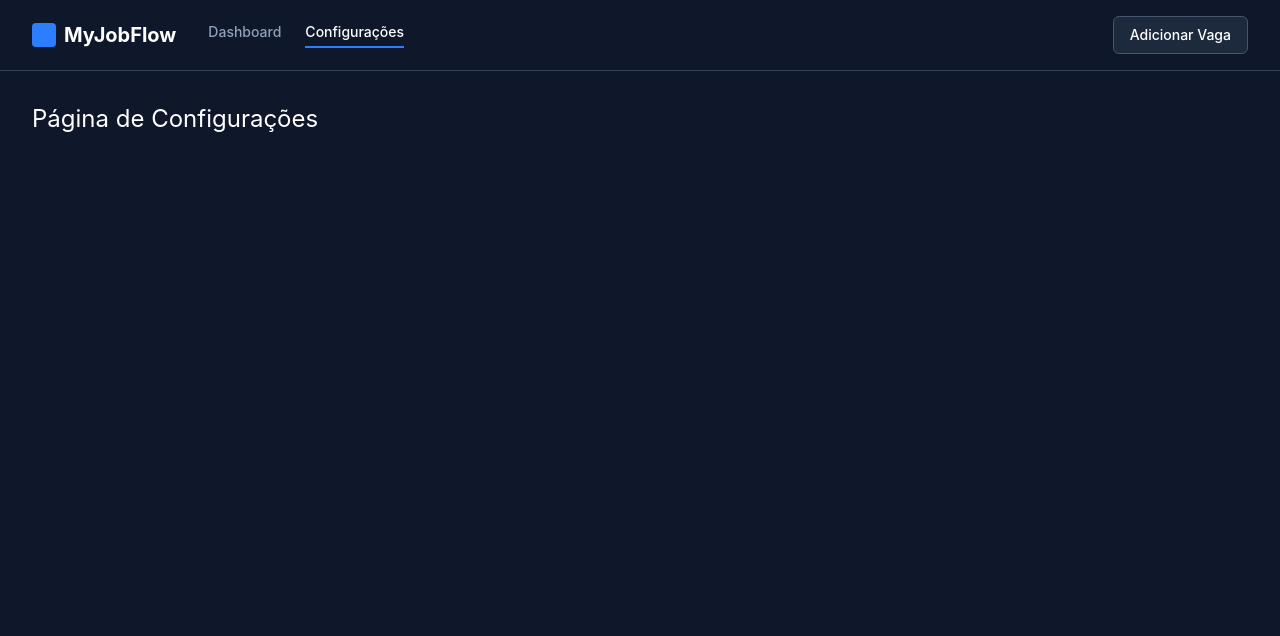
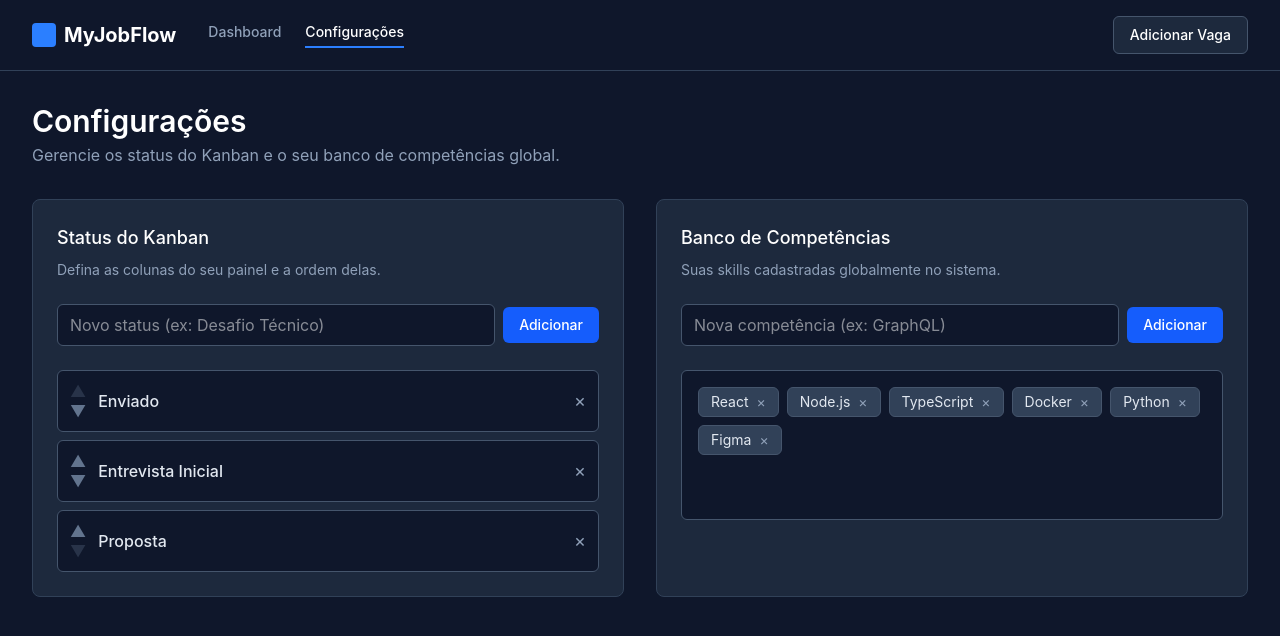
Before and after one commit to NicolasES/my-job-flow, a React (Vite) app in the folder my-job-flow/: page /configurations in a window 1280 px wide. Shown: the top 636 px of the page. Built offline with nearby package versions, Linux system fonts and the light colour scheme.

Commit message:
feat: implement status management and skill inventory in configurations page

```diff
--- a/my-job-flow/src/pages/Configurations.tsx
+++ b/my-job-flow/src/pages/Configurations.tsx
@@ -1,3 +1,179 @@
+import { useState } from "react";
+import { TextInput } from "../components/form/TextInput";
+import { SkillTag } from "../components/form/SkillTag";
+
+interface Status {
+    id: string;
+    name: string;
+}
+
 export default function Configurations() {
-    return <div className="p-8"><h1 className="text-white text-2xl">Página de Configurações</h1></div>
+    const [statuses, setStatuses] = useState<Status[]>([
+        { id: '1', name: 'Enviado' },
+        { id: '2', name: 'Entrevista Inicial' },
+        { id: '3', name: 'Proposta' }
+    ]);
+    const [newStatusName, setNewStatusName] = useState("");
+    const [editingStatusId, setEditingStatusId] = useState<string | null>(null);
+    const [editingStatusText, setEditingStatusText] = useState("");
+
+    const handleAddStatus = () => {
+        if (!newStatusName.trim()) return;
+        const newStatus: Status = { id: Date.now().toString(), name: newStatusName };
+        setStatuses([...statuses, newStatus]);
+        setNewStatusName("");
+    };
+
+    const handleRemoveStatus = (idToRemove: string) => {
+        setStatuses(statuses.filter(status => status.id !== idToRemove));
+    };
+
+    const handleSaveEditStatus = () => {
+        setStatuses(statuses.map(s => s.id === editingStatusId ? { ...s, name: editingStatusText } : s));
+        setEditingStatusId(null);
+    };
+
+    const handleMoveStatus = (index: number, direction: 'up' | 'down') => {
+        if (direction === 'up' && index === 0) return;
+        if (direction === 'down' && index === statuses.length - 1) return;
+
+        const newStatuses = [...statuses];
+        const targetIndex = direction === 'up' ? index - 1 : index + 1;
+
+        [newStatuses[index], newStatuses[targetIndex]] = [newStatuses[targetIndex], newStatuses[index]];
+        setStatuses(newStatuses);
+    };
+
+    const [skills, setSkills] = useState<string[]>(['React', 'Node.js', 'TypeScript', 'Docker', 'Python', 'Figma']);
+    const [newSkillName, setNewSkillName] = useState("");
+
+    const handleAddSkill = () => {
+        if (!newSkillName.trim() || skills.includes(newSkillName.trim())) return;
+        setSkills([...skills, newSkillName.trim()]);
+        setNewSkillName("");
+    };
+
+    const handleRemoveSkill = (skillToRemove: string) => {
+        setSkills(skills.filter(skill => skill !== skillToRemove));
+    };
+
+
+    return (
+        <div className="flex flex-col h-full p-8 overflow-y-auto custom-scrollbar">
+            <div className="mb-8">
+                <h1 className="text-3xl font-semibold text-white">Configurações</h1>
+                <p className="text-slate-400 mt-1">Gerencie os status do Kanban e o seu banco de competências global.</p>
+            </div>
+
+            <div className="grid grid-cols-1 lg:grid-cols-2 gap-8 max-w-7xl">
+
+                <section className="bg-slate-800 p-6 rounded-lg border border-slate-700">
+                    <h2 className="text-lg font-medium text-white mb-2">Status do Kanban</h2>
+                    <p className="text-sm text-slate-400 mb-6">Defina as colunas do seu painel e a ordem delas.</p>
+
+                    <div className="flex gap-2 items-center mb-6">
+                        <div className="flex-1">
+                            <TextInput
+                                id="newStatus"
+                                placeholder="Novo status (ex: Desafio Técnico)"
+                                value={newStatusName}
+                                onChange={(e) => setNewStatusName(e.target.value)}
+                                onKeyDown={(e) => e.key === 'Enter' && handleAddStatus()}
+                            />
+                        </div>
+                        <button
+                            type="button"
+                            onClick={handleAddStatus}
+                            className="px-4 py-2 bg-blue-600 text-white rounded-md hover:bg-blue-700 font-medium text-sm transition-colors"
+                        >
+                            Adicionar
+                        </button>
+                    </div>
+
+                    {/* List of Statuses */}
+                    <ul className="flex flex-col gap-2">
+                        {statuses.map((status, index) => (
+                            <li key={status.id} className="flex items-center justify-between bg-slate-900 border border-slate-600 p-3 rounded-md transition-colors hover:border-slate-500">
+                                <div className="flex items-center gap-3 w-full">
+
+                                    {/* Order Arrows */}
+                                    <div className="flex flex-col text-slate-500">
+                                        <button onClick={() => handleMoveStatus(index, 'up')} className="hover:text-white leading-none mb-1 disabled:opacity-30" disabled={index === 0}>▲</button>
+                                        <button onClick={() => handleMoveStatus(index, 'down')} className="hover:text-white leading-none disabled:opacity-30" disabled={index === statuses.length - 1}>▼</button>
+                                    </div>
+
+                                    {/* Name or Input if Editing */}
+                                    {editingStatusId === status.id ? (
+                                        <input
+                                            autoFocus
+                                            className="bg-slate-800 text-white px-2 py-1 border border-blue-500 rounded-md flex-1 focus:outline-none"
+                                            value={editingStatusText}
+                                            onChange={(e) => setEditingStatusText(e.target.value)}
+                                            onBlur={handleSaveEditStatus}
+                                            onKeyDown={(e) => e.key === 'Enter' && handleSaveEditStatus()}
+                                        />
+                                    ) : (
+                                        <span
+                                            className="text-slate-200 font-medium flex-1 cursor-pointer hover:text-blue-400 transition-colors"
+                                            onClick={() => {
+                                                setEditingStatusId(status.id);
+                                                setEditingStatusText(status.name);
+                                            }}
+                                            title="Clique para editar"
+                                        >
+                                            {status.name}
+                                        </span>
+                                    )}
+                                </div>
+                                <button
+                                    onClick={() => handleRemoveStatus(status.id)}
+                                    className="text-slate-400 hover:text-red-400 text-lg leading-none ml-4"
+                                    aria-label="Delete status"
+                                >
+                                    &times;
+                                </button>
+                            </li>
+                        ))}
+                        {statuses.length === 0 && <p className="text-slate-500 text-sm text-center py-4">Nenhum status cadastrado.</p>}
+                    </ul>
+                </section>
+
+                <section className="bg-slate-800 p-6 rounded-lg border border-slate-700">
+                    <h2 className="text-lg font-medium text-white mb-2">Banco de Competências</h2>
+                    <p className="text-sm text-slate-400 mb-6">Suas skills cadastradas globalmente no sistema.</p>
+
+                    <div className="flex gap-2 items-center mb-6">
+                        <div className="flex-1">
+                            <TextInput
+                                id="newSkill"
+                                placeholder="Nova competência (ex: GraphQL)"
+                                value={newSkillName}
+                                onChange={(e) => setNewSkillName(e.target.value)}
+                                onKeyDown={(e) => e.key === 'Enter' && handleAddSkill()}
+                            />
+                        </div>
+                        <button
+                            type="button"
+                            onClick={handleAddSkill}
+                            className="px-4 py-2 bg-blue-600 text-white rounded-md hover:bg-blue-700 font-medium text-sm transition-colors"
+                        >
+                            Adicionar
+                        </button>
+                    </div>
+
+                    <div className="bg-slate-900 border border-slate-600 rounded-md p-4 flex flex-wrap gap-2 min-h-[150px] content-start">
+                        {skills.map(skill => (
+                            <SkillTag
+                                key={skill}
+                                label={skill}
+                                onRemove={() => handleRemoveSkill(skill)}
+                            />
+                        ))}
+                        {skills.length === 0 && <p className="text-slate-500 text-sm w-full text-center mt-4">Nenhuma competência cadastrada.</p>}
+                    </div>
+                </section>
+
+            </div>
+        </div>
+    )
 }
```
